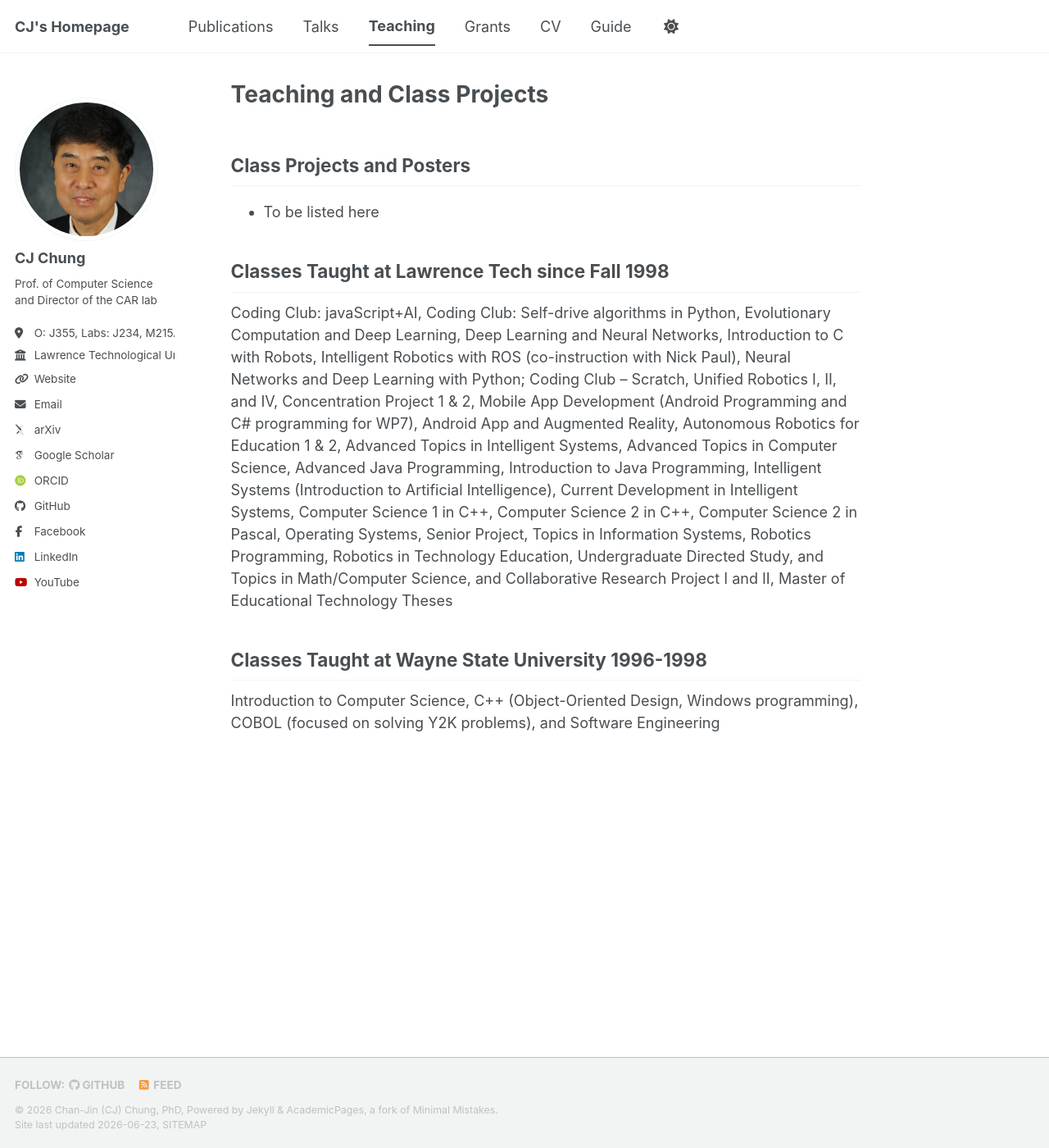
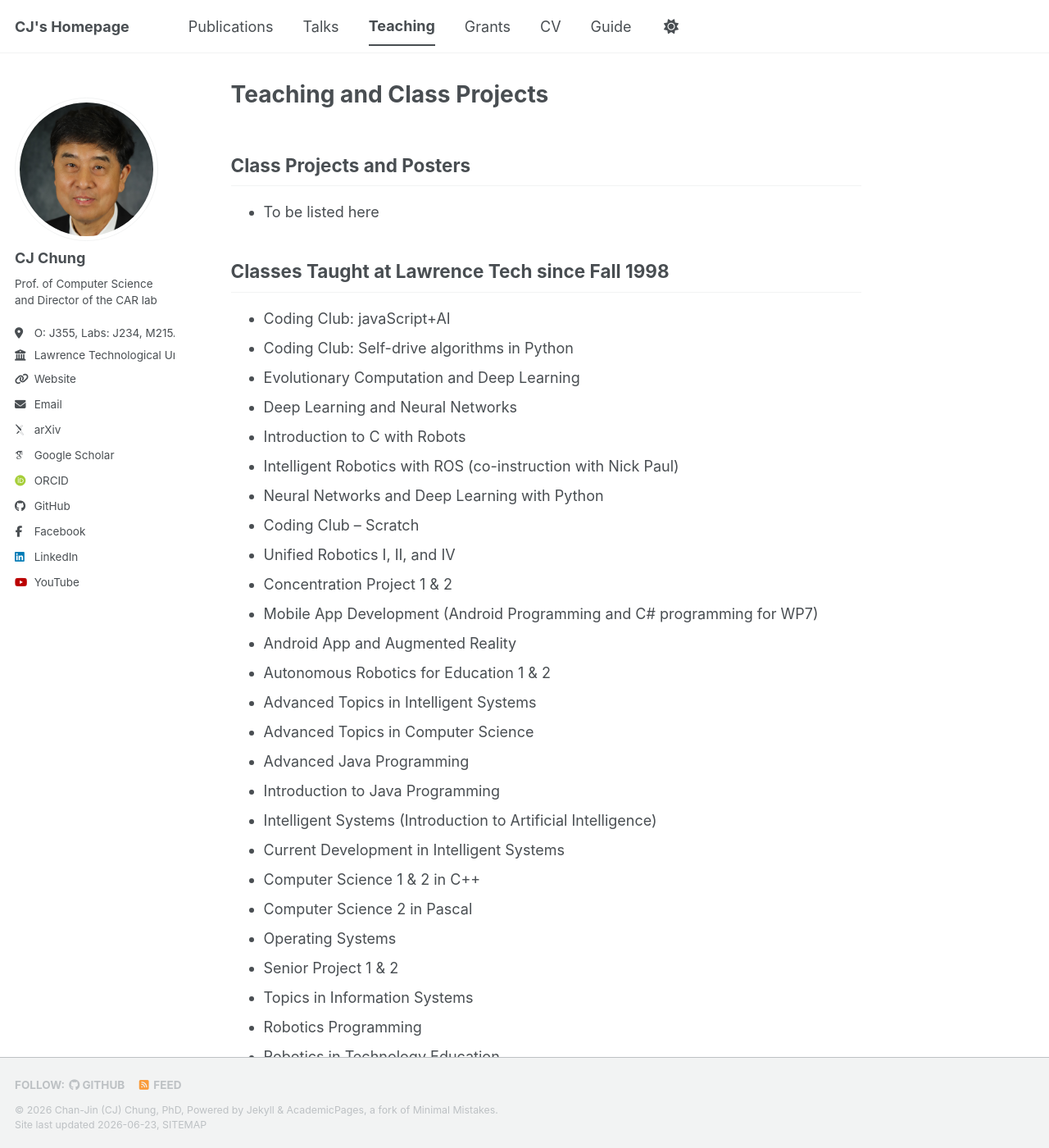
Before and after one commit to robofest/chung, a Jekyll site: the page built from _pages/teaching.md, in a window 1280 px wide and 1400 px high. Shown: the whole window at 82% size. Built offline with Jekyll 4.4.1, drawn with Linux system fonts in a browser that asks for light colours; some web fonts are replaced; a script bundle is joined from its source files by our own code; library files that are not in the unit come from our copies; some of the changed text lies outside the part shown.

Commit message:
Update teaching.md

```diff
--- a/_pages/teaching.md
+++ b/_pages/teaching.md
@@ -9,7 +9,39 @@ redirect_from:
 * To be listed here
 
 ## Classes Taught at Lawrence Tech since Fall 1998
-Coding Club: javaScript+AI, Coding Club: Self-drive algorithms in Python, Evolutionary Computation and Deep Learning, Deep Learning and Neural Networks, Introduction to C with Robots, Intelligent Robotics with ROS (co-instruction with Nick Paul), Neural Networks and Deep Learning with Python; Coding Club – Scratch, Unified Robotics I, II, and IV, Concentration Project 1 & 2, Mobile App Development (Android Programming and C# programming for WP7), Android App and Augmented Reality, Autonomous Robotics for Education 1 & 2, Advanced Topics in Intelligent Systems, Advanced Topics in Computer Science, Advanced Java Programming, Introduction to Java Programming, Intelligent Systems (Introduction to Artificial Intelligence), Current Development in Intelligent Systems, Computer Science 1 in C++, Computer Science 2 in C++, Computer Science 2 in Pascal, Operating Systems, Senior Project, Topics in Information Systems, Robotics Programming, Robotics in Technology Education, Undergraduate Directed Study, and Topics in Math/Computer Science, and Collaborative Research Project I and II, Master of Educational Technology Theses
+* Coding Club: javaScript+AI
+* Coding Club: Self-drive algorithms in Python
+* Evolutionary Computation and Deep Learning
+* Deep Learning and Neural Networks
+* Introduction to C with Robots
+* Intelligent Robotics with ROS (co-instruction with Nick Paul)
+* Neural Networks and Deep Learning with Python
+* Coding Club – Scratch
+* Unified Robotics I, II, and IV
+* Concentration Project 1 & 2
+* Mobile App Development (Android Programming and C# programming for WP7)
+* Android App and Augmented Reality
+* Autonomous Robotics for Education 1 & 2
+* Advanced Topics in Intelligent Systems
+* Advanced Topics in Computer Science
+* Advanced Java Programming
+* Introduction to Java Programming
+* Intelligent Systems (Introduction to Artificial Intelligence)
+* Current Development in Intelligent Systems
+* Computer Science 1 & 2 in C++
+* Computer Science 2 in Pascal
+* Operating Systems
+* Senior Project 1 & 2
+* Topics in Information Systems
+* Robotics Programming
+* Robotics in Technology Education
+* Undergraduate Directed Study
+* Topics in Math/Computer Science
+* Collaborative Research Project I and II
+* Master of Educational Technology Theses
 
 ## Classes Taught at Wayne State University 1996-1998
-Introduction to Computer Science, C++ (Object-Oriented Design, Windows programming), COBOL (focused on solving Y2K problems), and Software Engineering
+* Introduction to Computer Science
+* C++ (Object-Oriented Design, Windows programming)
+* COBOL (focused on solving Y2K problems)
+* Software Engineering
```
